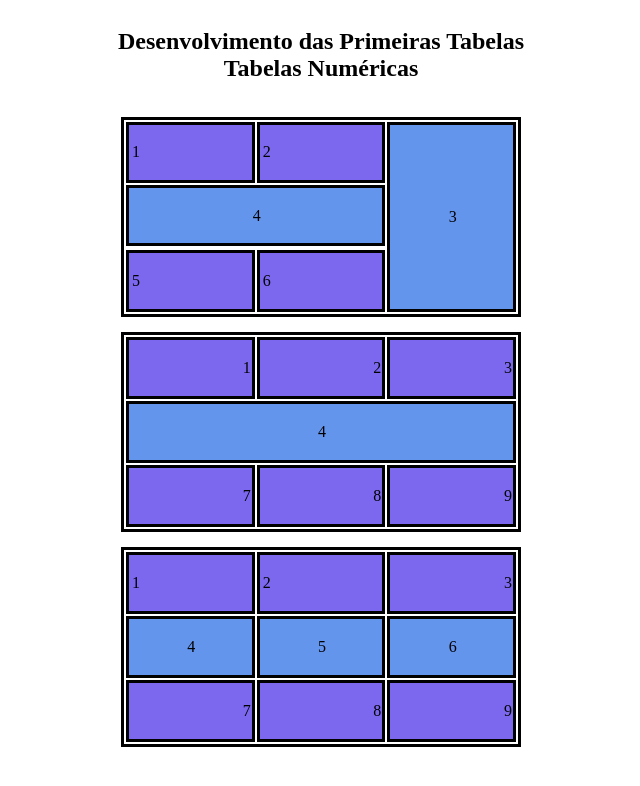
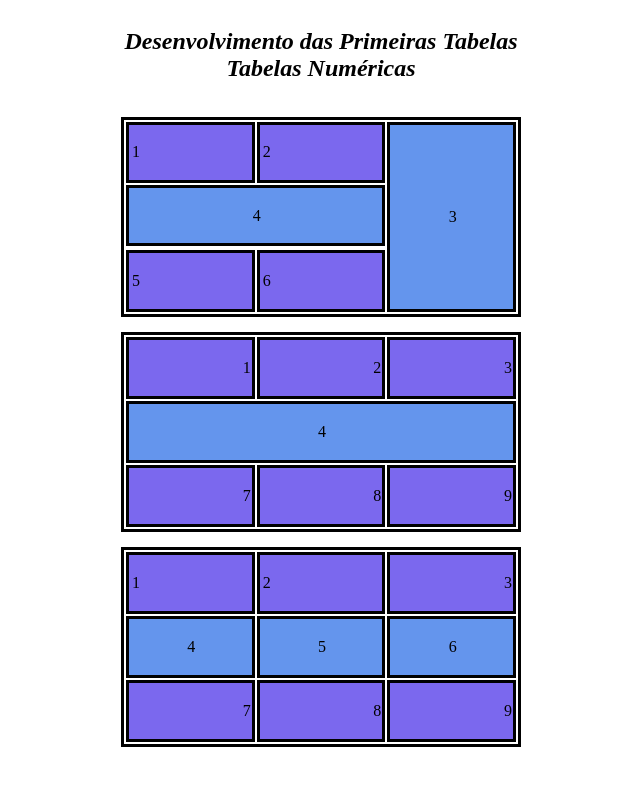
Before and after one commit to gabrielcapiotti/Atividade-Tabelas, a plain HTML site: page index.html in a window 1280 px wide. Shown: the whole page, without its empty margins (319-959 px from the left). Drawn offline with Linux system fonts and the light colour scheme.

Commit message:
Update index.html

```diff
--- a/index.html
+++ b/index.html
@@ -12,8 +12,8 @@
 <body>
     <main>
         <section class="text">
-            <h1>Desenvolvimento das Primeiras Tabelas <br>
-                Tabelas Numéricas
+            <h1><b><i>Desenvolvimento das Primeiras Tabelas</i></b><br>
+                <b><i>Tabelas Numéricas</i></b>
             </h1>
         </section>
         <section>
```
